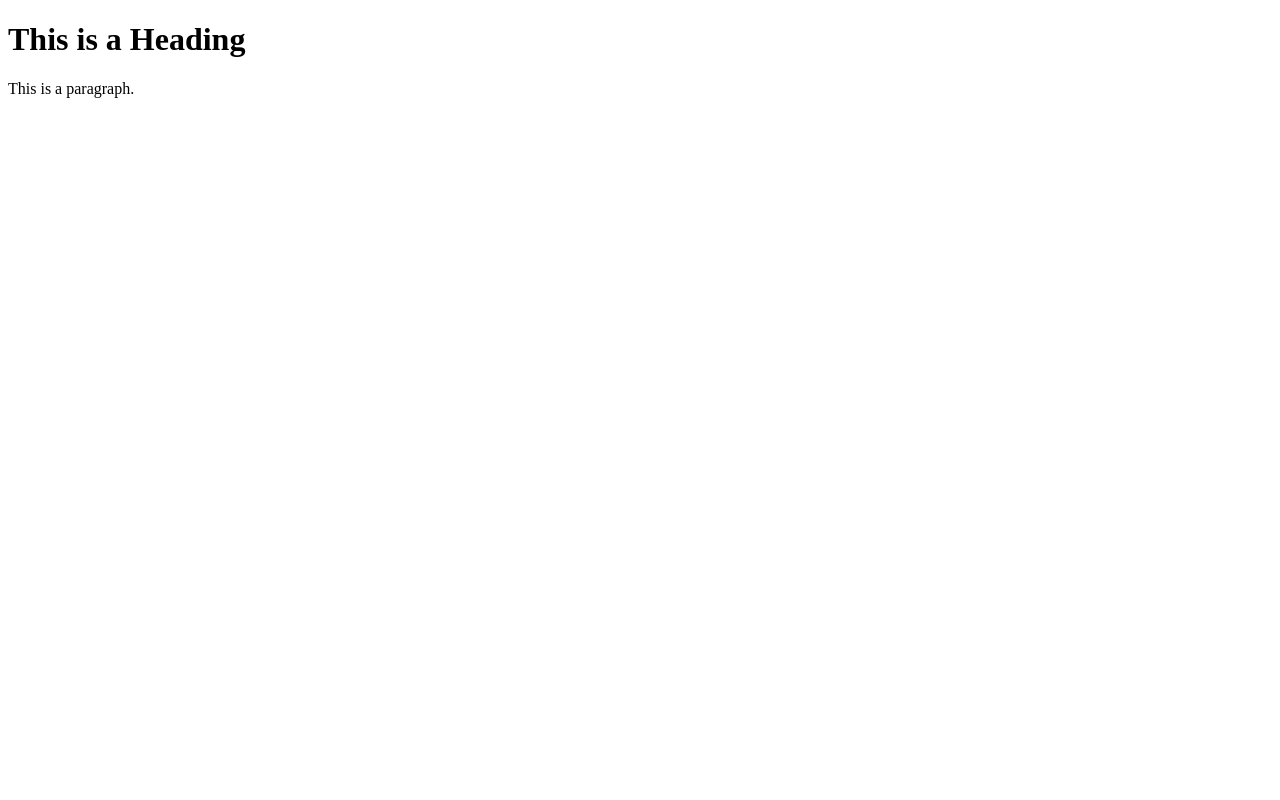
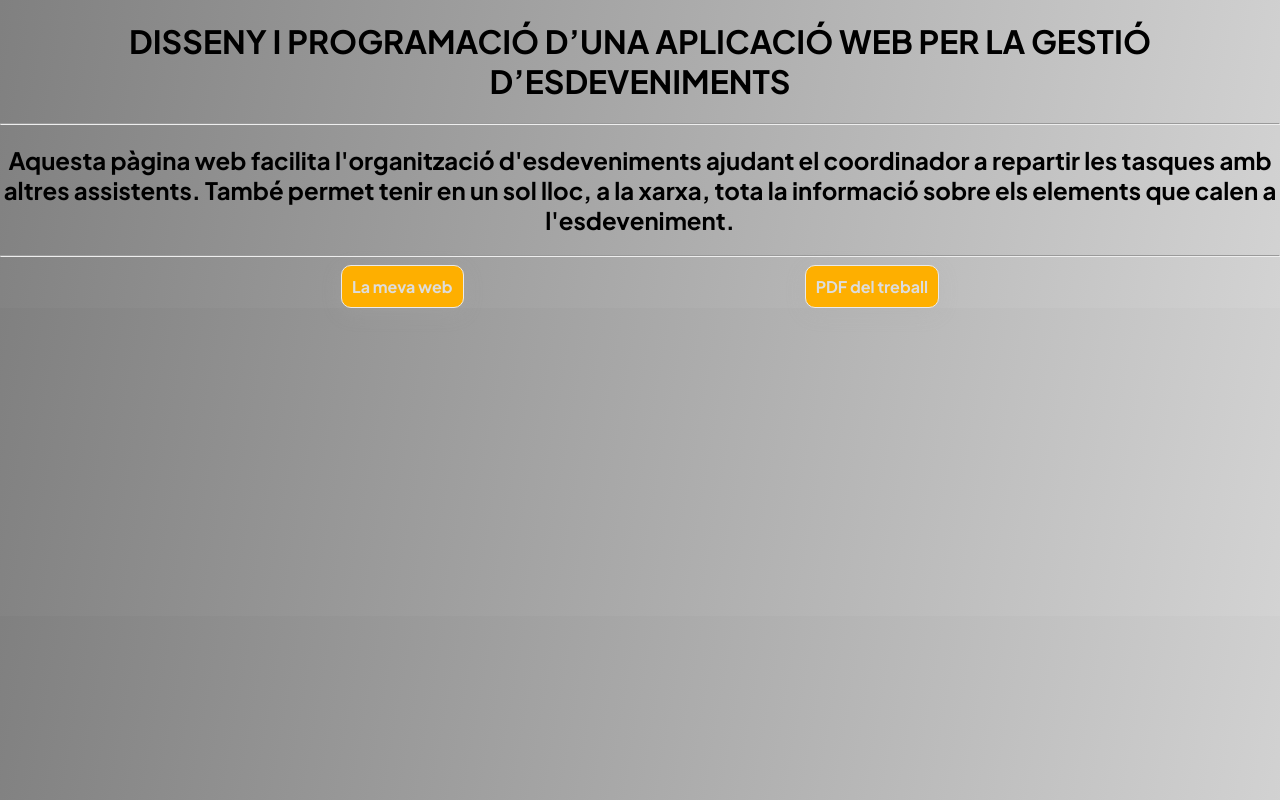
Before and after one commit to ivaanortega/wishlistRaul, a plain HTML site: page wishlistRaulClient/tr/index.html in a window 1280 px wide. Drawn offline with Linux system fonts and the light colour scheme.

Commit message:
changes
changes

```diff
--- a/wishlistRaulClient/style.css
+++ b/wishlistRaulClient/style.css
@@ -412,3 +412,7 @@ button.icon svg,.icon svg{
   margin-top: 10px;
   margin-bottom: 0;
 }
+
+.text{
+
+}
--- a/wishlistRaulClient/tr/index.html
+++ b/wishlistRaulClient/tr/index.html
@@ -1,10 +1,26 @@
 <!DOCTYPE html>
-<html>
-    <head>
-        <title>Page Title</title>
-    </head>
-    <body>
-        <h1>This is a Heading</h1>
-        <p>This is a paragraph.</p>
-    </body>
+<html lang="en">
+<head>
+    <meta charset="UTF-8">
+    <meta http-equiv="X-UA-Compatible" content="IE=edge">
+    <meta name="viewport" content="width=device-width, initial-scale=1.0">
+    <link rel="stylesheet" href="/tr/tr.css">
+    <link rel="stylesheet" href="/style.css">
+    <title>Document</title>
+</head>
+<body>
+    <div class="text">
+        <h1>DISSENY I PROGRAMACIÓ D’UNA APLICACIÓ WEB PER LA GESTIÓ D’ESDEVENIMENTS</h1>
+        <hr>
+        <h2>Aquesta pàgina web facilita l'organització d'esdeveniments ajudant el coordinador a repartir les tasques amb altres assistents. També permet tenir en un sol lloc, a la xarxa, tota la informació sobre els elements que calen a l'esdeveniment.</h2>
+        <hr>
+    </div>
+    <div class="links">
+        <div class="form">
+            <a target="_blank" href="https://raulortegalopez.com/">La meva web</a>
+            <a target="_blank" href="">PDF del treball</a>
+        </div>
+    </div>
+
+</body>
 </html>
--- /dev/null
+++ b/wishlistRaulClient/tr/tr.css
@@ -0,0 +1,42 @@
+:root {
+    --white: #fff;
+    --primary: #FEAF00;
+    --secondary: #F8D442;
+    --buttonColor: white;
+    --gray:  #bebebe;;
+    --text: black;
+    --icons: var(--primary);
+    --background: rgb(252, 245, 245);
+    --box-background: white;
+  }
+
+html,body{
+    margin: 0;
+    padding: 0;
+    font-family: "customFont";
+    color: var(--white);
+    background: linear-gradient(100deg, gray, lightgray);
+}
+
+.text{
+    display: block;
+    text-align: center;
+    color: rgb(0, 0, 0);
+
+}
+.text h1{
+    justify-self: centers;
+}
+.form{
+    display: flex;
+    justify-content: space-evenly;
+}
+.form a{
+    border-radius: 10px;
+    border: 1px solid #EAEAEA;
+    background: var(--primary);
+
+    padding: 10px;
+    color: rgb(221, 221, 221);
+    box-shadow: 0px 5px 20px 0px rgba(174, 174, 174, 0.20);
+}
```
Also changed, not shown: wishlistRaulClient/login/index.html (+0 -3 lines).
